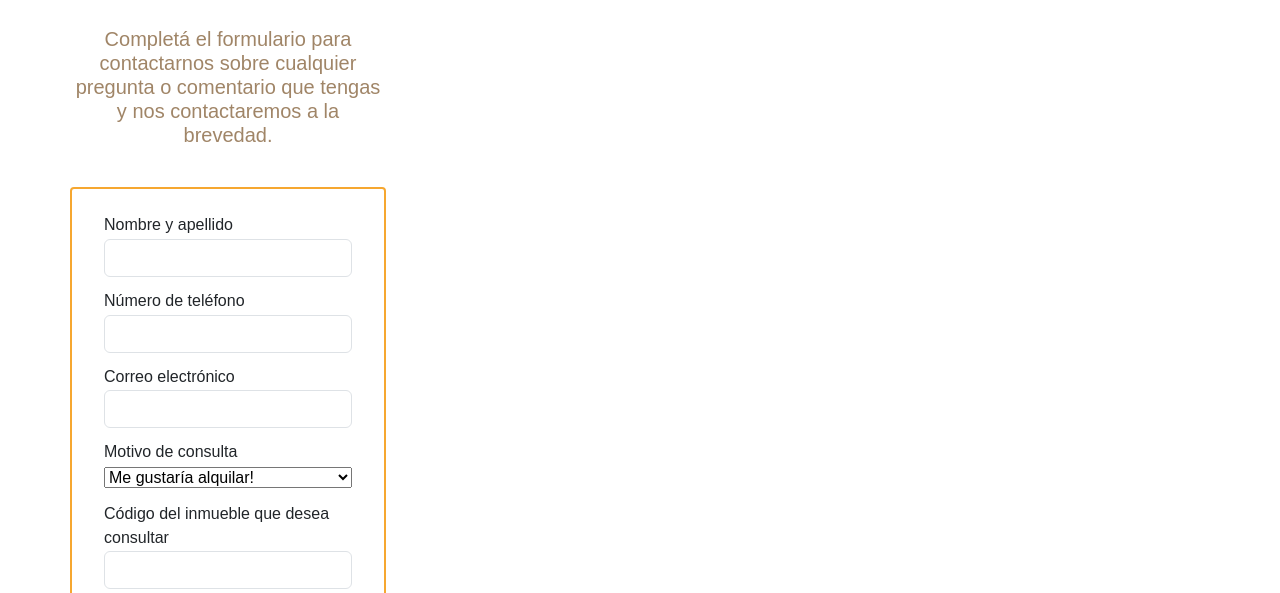
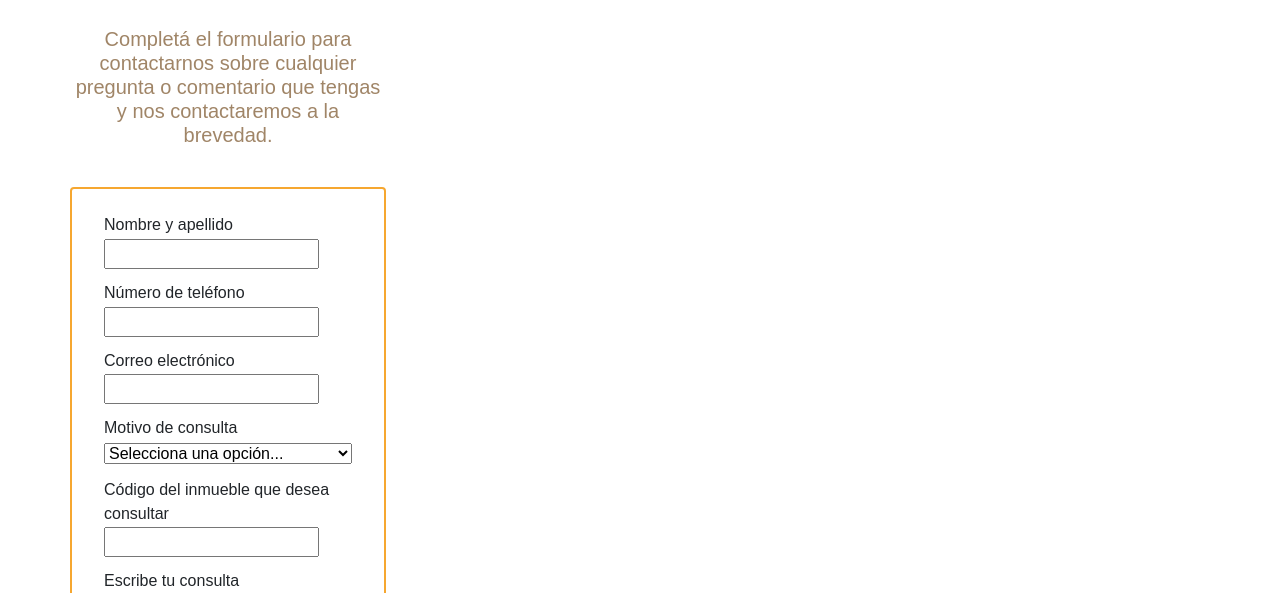
Before and after one commit to BalboaDiego/TrabajoPracticoFrontEnd, a plain HTML site: page pages/contacto.html in a window 1280 px wide. Shown: the part 165-758 px from the top of the page. Drawn offline with nearby package versions, Linux system fonts and the light colour scheme.

Commit message:
Update contacto.html

```diff
--- a/pages/contacto.html
+++ b/pages/contacto.html
@@ -8,6 +8,7 @@
     <link href="https://cdn.jsdelivr.net/npm/bootstrap@5.3.0-alpha3/dist/css/bootstrap.min.css" rel="stylesheet" integrity="sha384-KK94CHFLLe+nY2dmCWGMq91rCGa5gtU4mk92HdvYe+M/SXH301p5ILy+dN9+nJOZ" crossorigin="anonymous">
 
     <title>Contacto</title>
+    <script src="../scripts/form-programs.js"></script>
 </head>
 <body>
     <header class="cabecera">
@@ -36,40 +37,45 @@
             </div>
           </nav>
     </header>
+     <h2 class="titulos">CONTACTA CON NOSOTROS</h2>
 
- <h2 class="titulos">CONTACTA CON NOSOTROS</h2>
-     <div class="contenedor">
+    <div class="contenedor">
+
         <div class="colum-izq">
             <h5 class="resum-contacto">Completá el formulario para contactarnos sobre cualquier pregunta o comentario que tengas y nos contactaremos a la brevedad.</h5>
             <form class="contact-form">
                 <div class="form-group">
                     <label class="etiq" for="name">Nombre y apellido</label>
-                    <input type="text" class="form-control" id="name" name="name" required >
+                    <input type="text" class="control-form" id="name" name="name" required >
+                    <span class="error" id="error-nombre"></span>
                 </div>
                 <div class="form-group">
                     <label class="etiq" for="tel">Número de teléfono</label>
-                    <input type="text" class="form-control" id="tel" name="tel" required >
+                    <input type="text" class="control-form" id="tel" name="tel" required >
+                    <span class="error" id="error-tel"></span>
                 </div>
                 <div class="form-group">
                     <label class="etiq" for="email">Correo electrónico</label>
-                    <input type="email" class="form-control" id="email" name="email" required>
+                    <input type="email" class="control-form" id="email" name="email" required>
+                    <span class="error" id="error-email"></span>
                 </div>
                 <div class="form-group">
                     <label class="etiq" for="motivo">Motivo de consulta</label>
-                    <select name="motivo" id="motivo" size="1">
+                    <select name="motivo" id="motivo" size="1" onchange="mostrarOcultarCampoTexto()">
+                        <option value="" >Selecciona una opción...</option>
                         <option value="1">Me gustaría alquilar!</option>
                         <option value="2">Estoy interesado en comprar.</option>
                         <option value="3">Soy propietario, quiero publicar.   </option>
                         <option value="4">Otro tipo de consultas.</option>
                     </select>
                 </div>
-                <div class="form-group">
+                <div class="form-group" id="oculto">
                   <label class="etiq" for="codigo">Código del inmueble que desea consultar</label>
-                  <input type="codigo" class="form-control" id="codigo" name="codigo" required>
+                  <input type="text" class="control-form" id="codigo" name="codigo" required>
                 </div>
                 <div class="form-group">
-                  <label class="etiq" for="mensaje">Consulta</label>
-                  <textarea class="form-control" id="mensaje" name="mensaje" rows="4" required></textarea>
+                  <label class="etiq" for="mensaje">Escribe tu consulta</label>
+                  <textarea class="control-form" id="mensaje" name="mensaje" rows="4" required></textarea>
                 </div>
                 <div class="form-group">
                     <input type="checkbox" name="op" value="1"> Quiero recibir una copia del mensaje en mi email
@@ -77,9 +83,11 @@
                 <button type="submit" class="boton-enviar">Enviar consulta</button>
             </form>
         </div>
+
         <div class="colum-der">
           <img src="../images/img-formulario.png" class="img-form" alt="Imagen de formulario">
         </div>
+
     </div>
 
     <footer class="pie">
```
